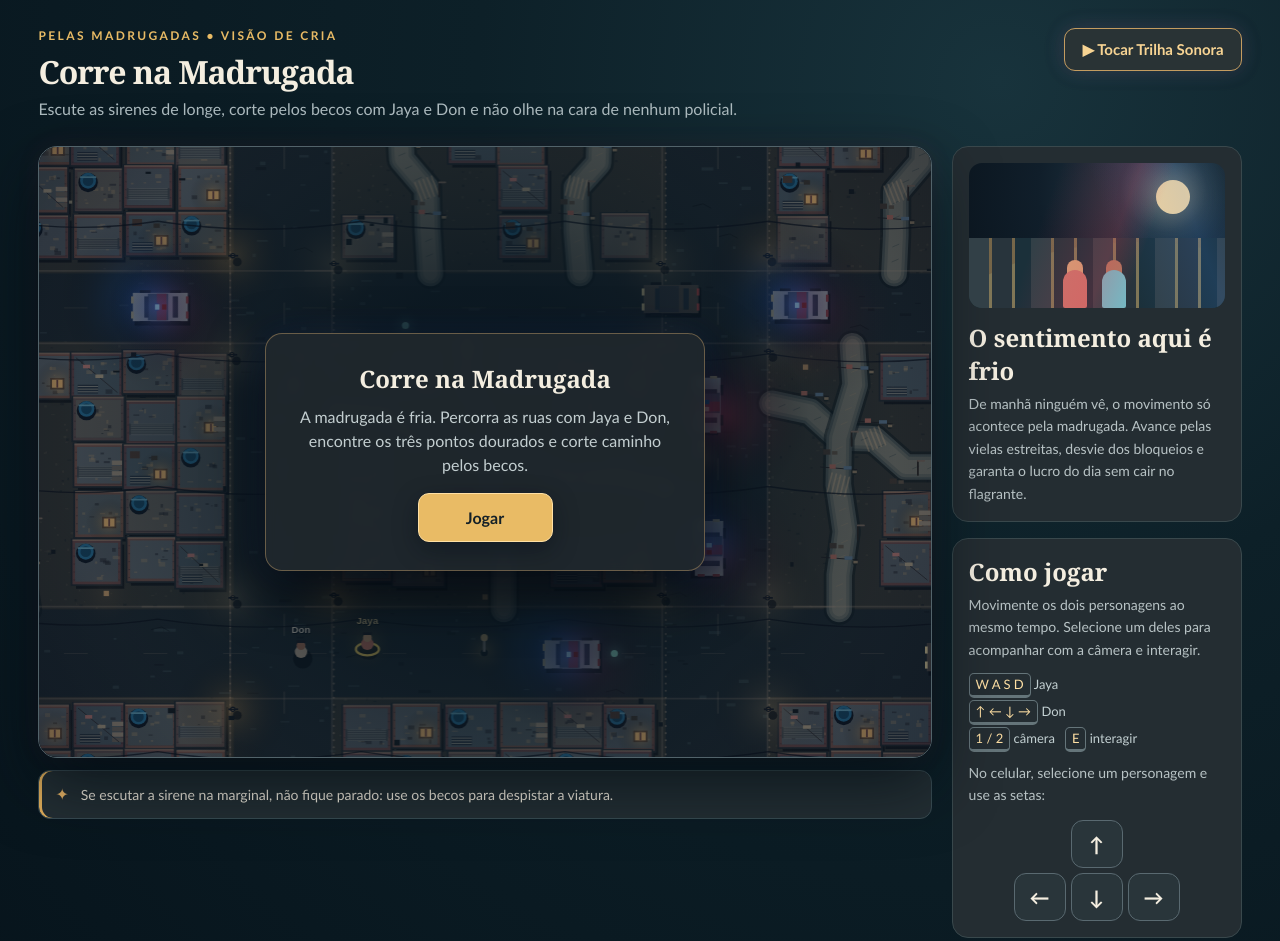
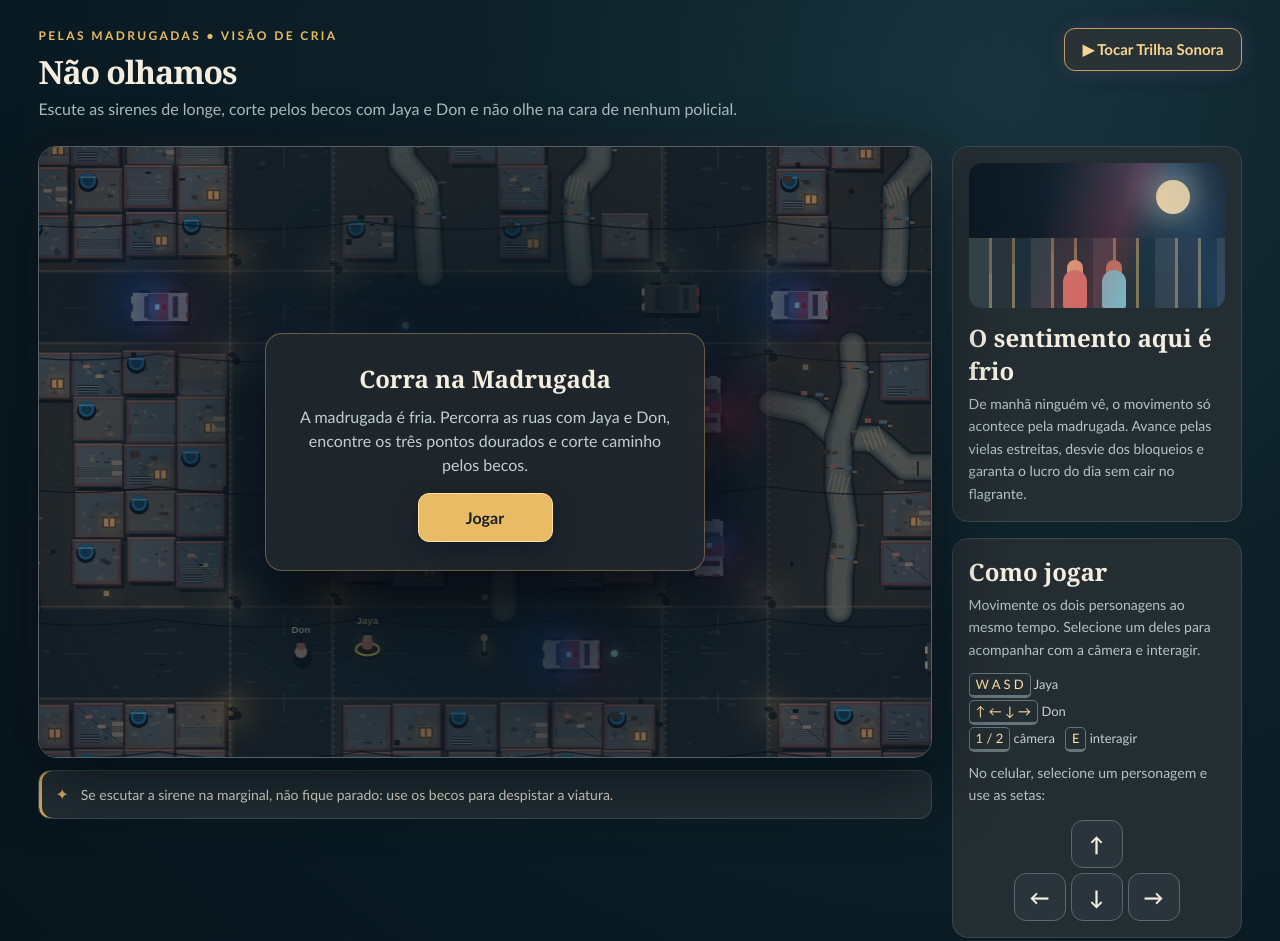
Before and after one commit to FelipeEN/GameForMusic, a plain HTML site: page index.html in a window 1280 px wide. Shown: the top 941 px of the page. Drawn offline with Linux system fonts and the light colour scheme.

Commit message:
update in text

```diff
--- a/index.html
+++ b/index.html
@@ -3,7 +3,7 @@
 <head>
   <meta charset="UTF-8">
   <meta name="viewport" content="width=device-width, initial-scale=1">
-  <title>Corre na Madrugada</title>
+  <title>Não Olhamos</title>
   <link rel="stylesheet" href="css/style.css">
 </head>
 <body data-template-id="_page-root" class="app-shell">
@@ -11,7 +11,7 @@
     <header class="top">
       <div class="heading-area">
         <p data-template-id="eyebrow" class="eyebrow">PELAS MADRUGADAS • VISÃO DE CRIA</p>
-        <h1 data-template-id="game-title">Corre na Madrugada</h1>
+        <h1 data-template-id="game-title">Não olhamos</h1>
         <p data-template-id="game-description" class="description">Escute as sirenes de longe, corte pelos becos com Jaya e Don e não olhe na cara de nenhum policial.</p>
       </div>
       <div class="audio-area">
@@ -34,7 +34,7 @@
           </div>
           <div id="start-screen" class="start-screen" aria-labelledby="start-title">
             <div class="start-card">
-              <h2 id="start-title" data-template-id="start-title">Corre na Madrugada</h2>
+              <h2 id="start-title" data-template-id="start-title">Corra na Madrugada</h2>
               <p data-template-id="start-description">A madrugada é fria. Percorra as ruas com Jaya e Don, encontre os três pontos dourados e corte caminho pelos becos.</p>
               <button type="button" id="start-game" data-template-id="start-button" class="start-button">Jogar</button>
             </div>
```
